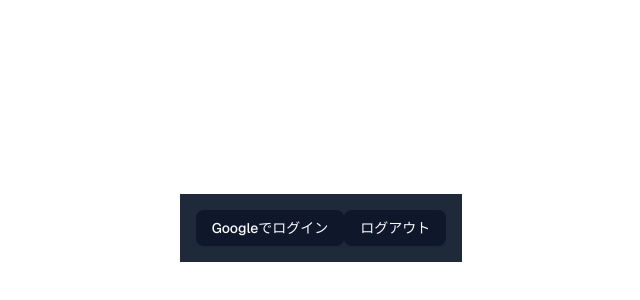
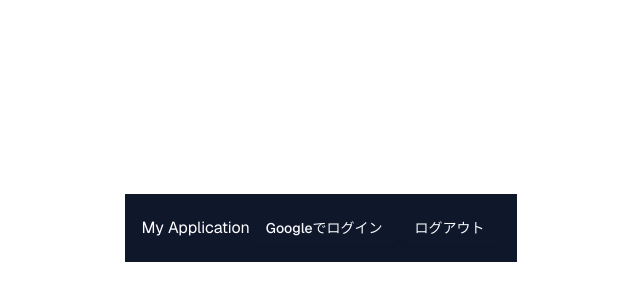
Before and after one commit to kouzaki496/typing-app, a Next.js app: page / in a window 1280 px wide. Shown: the part 172-472 px from the top of the page, without its empty margins (319-959 px from the left). Built offline with nearby package versions, Linux system fonts and the light colour scheme; no server answers.

Commit message:
一旦コミット

```diff
--- a/package.json
+++ b/package.json
@@ -10,6 +10,7 @@
   },
   "dependencies": {
     "@radix-ui/react-slot": "^1.1.2",
+    "@shadcn/ui": "^0.0.4",
     "class-variance-authority": "^0.7.1",
     "clsx": "^2.1.1",
     "firebase": "^11.4.0",
--- a/src/app/components/ui/Header/Header.tsx
+++ b/src/app/components/ui/Header/Header.tsx
@@ -5,10 +5,12 @@ import { useAuth } from '@/app/hooks/useAuth';
 const Header = () => {
   const { signIn, signOut } = useAuth();
   return (
-    <header className="bg-gray-800 text-white p-4">
-      <div className="container mx-auto flex justify-between items-center"></div>
-      <Button onClick={signIn}>Googleでログイン</Button>
-      <Button onClick={signOut}>ログアウト</Button>
+    <header className="bg-primary text-white p-4">
+      <div className="container mx-auto flex justify-between items-center">
+        <h1>My Application</h1>
+        <Button onClick={signIn}>Googleでログイン</Button>
+        <Button onClick={signOut}>ログアウト</Button>
+      </div>
     </header>
   );
 };
--- /dev/null
+++ b/tailwind.config.ts
@@ -0,0 +1,9 @@
+module.exports = {
+  content: [
+    "./src/app/**/*.{js,ts,jsx,tsx}",
+  ],
+  theme: {
+    extend: {},
+  },
+  plugins: [],
+}
```
Also changed, not shown: 1 other file (tests, documents, lock files or other folders).
